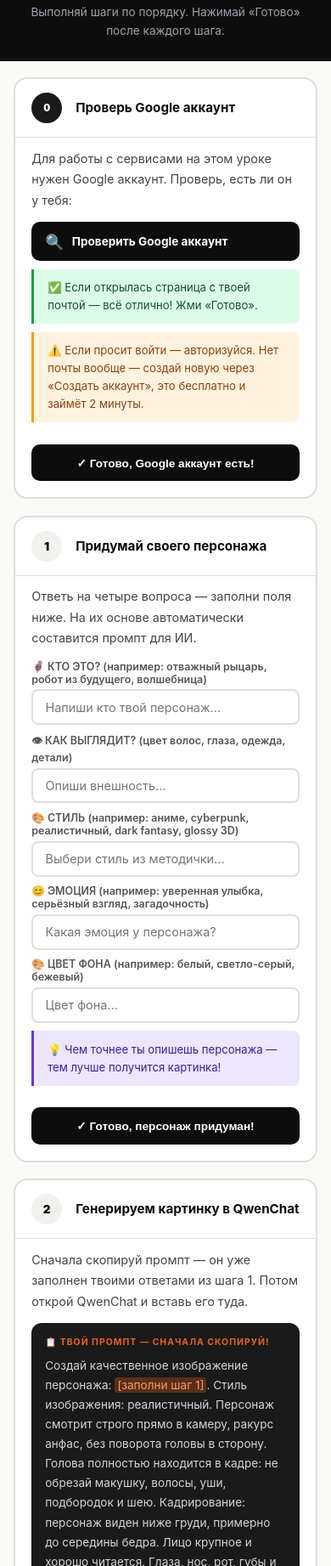
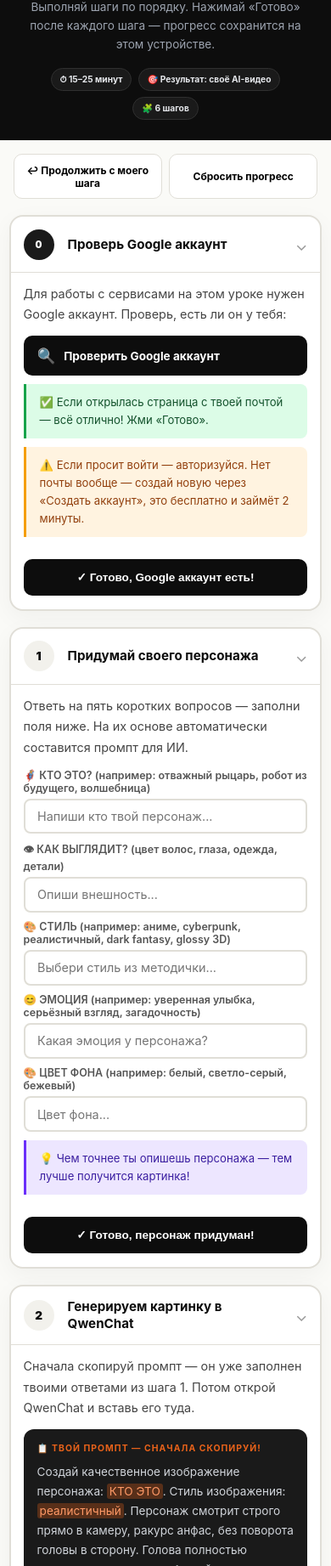
Before and after one commit to deti-neiro/deti-neiro.github.io, a plain HTML site: page checklist_urok1.html in a window 390 px wide. Shown: the part 157-2000 px from the top of the page at 85% size. Drawn offline with Linux system fonts and the light colour scheme.

Commit message:
Add files via upload

```diff
--- a/checklist_urok1.html
+++ b/checklist_urok1.html
@@ -299,6 +299,19 @@
   .finish h2 { font-size: 1.4rem; font-weight: 900; margin-bottom: 0.6rem; }
   .finish h2 span { color: var(--accent); }
   .finish p { color: #9CA3AF; font-size: 0.9rem; line-height: 1.6; }
+
+  .hero-badges { display:flex; flex-wrap:wrap; justify-content:center; gap:.45rem; margin-top:1rem; }
+  .hero-badges span { background:#1A1A1A; border:1px solid #303030; color:#E5E7EB; border-radius:999px; padding:.38rem .62rem; font-size:.68rem; font-weight:700; }
+  .step { box-shadow:0 8px 28px rgba(13,13,13,.045); }
+  .step-header { cursor:pointer; user-select:none; }
+  .step-header::after { content:'⌄'; font-size:1.15rem; color:#999; transition:transform .2s; }
+  .step.collapsed .step-header::after { transform:rotate(-90deg); }
+  .step.collapsed .step-body { display:none; }
+  .step.done .step-title::after { content:'  ✓'; color:var(--accent); font-weight:900; }
+  .utility { margin:1rem; display:flex; gap:.55rem; }
+  .utility button { flex:1; border:1px solid var(--gray2); background:white; border-radius:10px; padding:.65rem; font:inherit; font-size:.75rem; font-weight:700; cursor:pointer; }
+  .micro { font-size:.72rem; color:#777; line-height:1.5; margin-top:.45rem; }
+  @media (max-width:480px){ .sticky-dot{width:24px;height:24px}.sticky-progress{gap:.45rem;padding:.55rem .6rem}.sticky-label{display:none}.header h1{font-size:1.25rem}.step{margin-left:.7rem;margin-right:.7rem}.step-header{padding:.9rem}.step-body{padding:0 .9rem 1rem}.hero-badges span{font-size:.64rem} }
 </style>
 </head>
 <body>
@@ -311,6 +324,7 @@
     <div class="sticky-dot" id="dot2">2</div>
     <div class="sticky-dot" id="dot3">3</div>
     <div class="sticky-dot" id="dot4">4</div>
+    <div class="sticky-dot" id="dot5">5</div>
   </div>
   <div class="sticky-bar-wrap">
     <div class="sticky-bar-fill" id="progressFill"></div>
@@ -321,8 +335,10 @@
 <div class="header">
   <div class="header-label">📋 Чек-лист · Урок 1</div>
   <h1>Создай своего <span>говорящего персонажа</span> с помощью ИИ</h1>
-  <p>Выполняй шаги по порядку. Нажимай «Готово» после каждого шага.</p>
+  <p>Выполняй шаги по порядку. Нажимай «Готово» после каждого шага — прогресс сохранится на этом устройстве.</p>
+  <div class="hero-badges"><span>⏱ 15–25 минут</span><span>🎯 Результат: своё AI-видео</span><span>🧩 6 шагов</span></div>
 </div>
+<div class="utility"><button onclick="openCurrent()">↩ Продолжить с моего шага</button><button onclick="resetProgress()">Сбросить прогресс</button></div>
 
 <!-- ШАГ 0 -->
 <div class="step" id="step0">
@@ -348,7 +364,7 @@
     <div class="step-title">Придумай своего персонажа</div>
   </div>
   <div class="step-body">
-    <p class="step-desc">Ответь на четыре вопроса — заполни поля ниже. На их основе автоматически составится промпт для ИИ.</p>
+    <p class="step-desc">Ответь на пять коротких вопросов — заполни поля ниже. На их основе автоматически составится промпт для ИИ.</p>
     <div class="input-group">
       <label>🦸 КТО ЭТО? (например: отважный рыцарь, робот из будущего, волшебница)</label>
       <input type="text" id="who" placeholder="Напиши кто твой персонаж..." oninput="updatePrompt()">
@@ -385,7 +401,7 @@
     <div class="prompt-box">
       <div class="prompt-label">📋 Твой промпт — сначала скопируй!</div>
       <div class="prompt-text" id="promptText">Создай качественное изображение персонажа: <mark>[заполни шаг 1]</mark>. Стиль изображения: реалистичный. Персонаж смотрит строго прямо в камеру, ракурс анфас, без поворота головы в сторону. Голова полностью находится в кадре: не обрезай макушку, волосы, уши, подбородок и шею. Кадрирование: персонаж виден ниже груди, примерно до середины бедра. Лицо крупное и хорошо читается. Глаза, нос, рот, губы и подбородок должны быть чётко видны. Рот должен быть слегка приоткрыт, губы хорошо различимы и ничем не закрыты. Эмоция персонажа: <mark>[заполни шаг 1]</mark>. Внешность и детали: <mark>[заполни шаг 1]</mark>. Фон: однотонный, светлый, чистый, минималистичный. Цвет фона: <mark>[заполни шаг 1]</mark>. Освещение мягкое и ровное. Высокая детализация, чёткие контуры. Без текста, без надписей, без логотипов.</div>
-      <button class="copy-btn" id="copyBtn1" onclick="copyPrompt(this)">📋 Скопировать промпт</button>
+      <button class="copy-btn" id="copyBtn1" onclick="copyPrompt(this)">📋 Скопировать промпт</button><div class="micro">Подсказка: если результат не понравился, не начинай заново — измени 1–2 пункта в описании и повтори генерацию.</div>
     </div>
     <p class="step-desc">Теперь открывай QwenChat, войди через Google и вставь скопированный промпт:</p>
     <a class="link-btn primary" href="https://chat.qwen.ai" target="_blank">
@@ -494,17 +510,46 @@
 <div class="finish" id="finish">
   <div class="finish-emoji">🏆</div>
   <h2>Поздравляем! Ты <span>крут!</span></h2>
-  <p>Ты создал говорящего персонажа с помощью ИИ. Это только начало — в клубе тебя ждёт ещё много крутых вещей.</p>
+  <p>Ты прошёл весь путь: придумал героя, создал изображение, оживил его и добавил голос. Сохрани результат — это твой первый законченный AI-проект.</p>
   <br>
   <p style="color: var(--accent); font-weight: 700;">Следующие занятия уже ждут тебя в боте 👇</p>
 </div>
 
 <script>
   const TOTAL = 6; // 0..5
-  let done = new Set();
+  let done = new Set(JSON.parse(localStorage.getItem('lesson1_done') || '[]'));
+
+  function saveProgress(){ localStorage.setItem('lesson1_done', JSON.stringify([...done])); }
+
+  function restoreProgress(){
+    done.forEach(n => {
+      const step=document.getElementById('step'+n); if(step) step.classList.add('done');
+      const dot=document.getElementById('dot'+n); if(dot) dot.classList.add('done');
+    });
+    updateProgress();
+    if(done.size===TOTAL) document.getElementById('finish').classList.add('show');
+  }
+
+  function openCurrent(){
+    let n=0; while(done.has(n) && n<TOTAL) n++;
+    if(n>=TOTAL) document.getElementById('finish').scrollIntoView({behavior:'smooth',block:'center'});
+    else document.getElementById('step'+n).scrollIntoView({behavior:'smooth',block:'start'});
+  }
+
+  function resetProgress(){
+    if(!confirm('Сбросить отметки «Готово» и начать чек-лист заново?')) return;
+    done.clear(); localStorage.removeItem('lesson1_done');
+    document.querySelectorAll('.step').forEach(x=>x.classList.remove('done'));
+    document.querySelectorAll('.sticky-dot').forEach(x=>x.classList.remove('done'));
+    document.getElementById('finish').classList.remove('show'); updateProgress();
+    window.scrollTo({top:0,behavior:'smooth'});
+  }
+
+  document.querySelectorAll('.step-header').forEach(h => h.addEventListener('click', () => h.closest('.step').classList.toggle('collapsed')));
 
   function markDone(n) {
     done.add(n);
+    saveProgress();
     document.getElementById('step' + n).classList.add('done');
     const dot = document.getElementById('dot' + n);
     if (dot) dot.classList.add('done');
@@ -532,7 +577,12 @@
     return `Создай качественное изображение персонажа: ${who}. Стиль изображения: ${style}. Персонаж смотрит строго прямо в камеру, ракурс анфас, без поворота головы в сторону. Голова полностью находится в кадре: не обрезай макушку, волосы, уши, подбородок и шею. Кадрирование: от головы до чуть ниже пояса. Лицо хорошо читается, глаза, нос, рот и губы чётко видны. Рот слегка приоткрыт, губы хорошо различимы, ничем не закрыты. Эмоция персонажа: ${emotion}. Внешность и детали: ${look}. Фон: однотонный, светлый, чистый, минималистичный. Цвет фона: ${bg}. Освещение мягкое и ровное. Высокая детализация, чёткие контуры. Без текста, без надписей, без логотипов.`;
   }
 
+  function saveFields(){ ['who','look','style','emotion','bg'].forEach(id=>localStorage.setItem('lesson1_'+id, document.getElementById(id).value)); }
+
+  function restoreFields(){ ['who','look','style','emotion','bg'].forEach(id=>{ const v=localStorage.getItem('lesson1_'+id); if(v!==null) document.getElementById(id).value=v; }); updatePrompt(); }
+
   function updatePrompt() {
+    saveFields();
     const who = document.getElementById('who').value.trim();
     const look = document.getElementById('look').value.trim();
     const style = document.getElementById('style').value.trim();
@@ -545,6 +595,8 @@
     document.getElementById('promptText').innerHTML =
       `Создай качественное изображение персонажа: ${fmt(who,'КТО ЭТО')}. Стиль изображения: <mark>${styleVal}</mark>. Персонаж смотрит строго прямо в камеру, ракурс анфас, без поворота головы в сторону. Голова полностью находится в кадре: не обрезай макушку, волосы, уши, подбородок и шею. Кадрирование: от головы до чуть ниже пояса. Лицо хорошо читается, глаза, нос, рот и губы чётко видны. Рот слегка приоткрыт, губы хорошо различимы, ничем не закрыты. Эмоция персонажа: ${fmt(emotion,'ЭМОЦИЯ')}. Внешность и детали: ${fmt(look,'ВНЕШНОСТЬ')}. Фон: однотонный, светлый, чистый, минималистичный. Цвет фона: ${fmt(bg,'ЦВЕТ ФОНА')}. Освещение мягкое и ровное. Высокая детализация, чёткие контуры. Без текста, без надписей, без логотипов.`;
   }
+
+  restoreFields();
 
   function copyPrompt(btn) {
     doCopy(getPromptText(), btn, '📋 Скопировать промпт');
@@ -573,6 +625,8 @@
     setTimeout(() => { btn.textContent = original; btn.classList.remove('copied'); }, 2500);
   }
 
+  restoreProgress();
+
   function fallback(text, btn, original) {
     const ta = document.createElement('textarea');
     ta.value = text;
```
